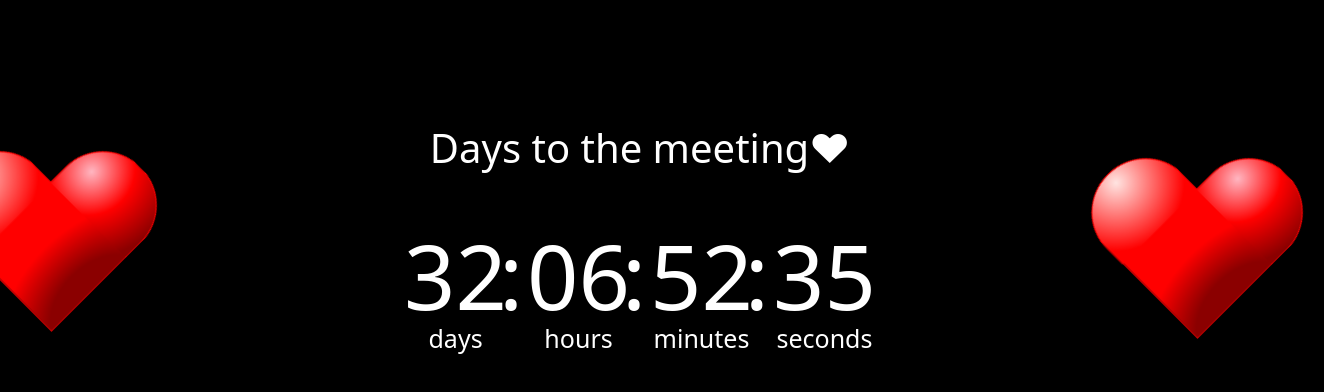
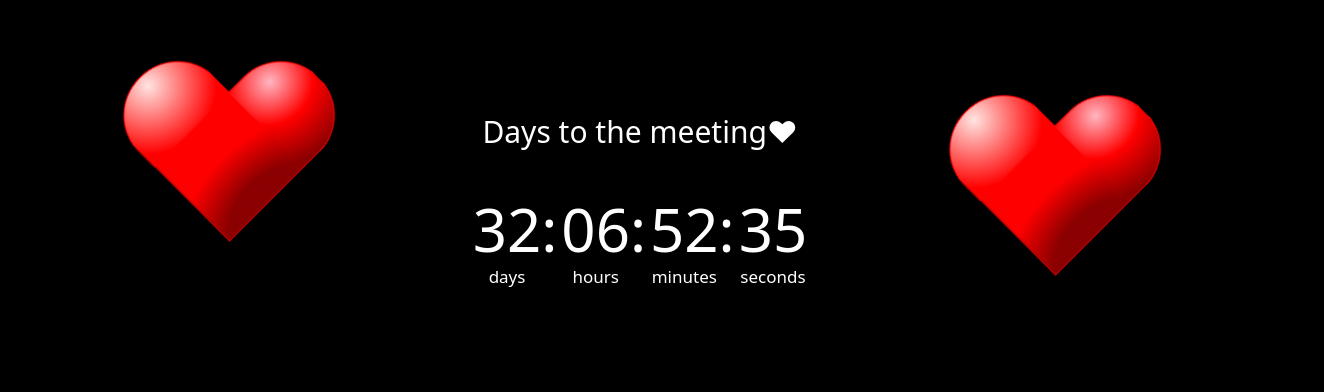
Before and after one commit to alik-fff/alik-fff.github.io, a plain HTML site: page index.html in a window 1280 px wide. Shown: the part 114-506 px from the top of the page, 1324 px wide, since content can reach past the window. Drawn offline with Linux system fonts and the light colour scheme; a web font is replaced by a local one.

Commit message:
Update app.css

```diff
--- a/assets/css/app.css
+++ b/assets/css/app.css
@@ -67,7 +67,7 @@ body {
     margin-right: 10px;
     margin-top: -40%;
     text-align: center;
-    font-size: 40px;
+    font-size: 30px;
 }
 
 
@@ -91,7 +91,7 @@ body {
 
 .timer__items {
     display: flex;
-    font-size: 90px;
+    font-size: 60px;
 }
 
 .timer__item {
@@ -111,7 +111,7 @@ body {
     left: 50%;
     bottom: 0;
     transform: translateX(-50%);
-    font-size: 25px;
+    font-size: 17px;
 }
 
 .timer__item:not(:last-child)::after {
```
